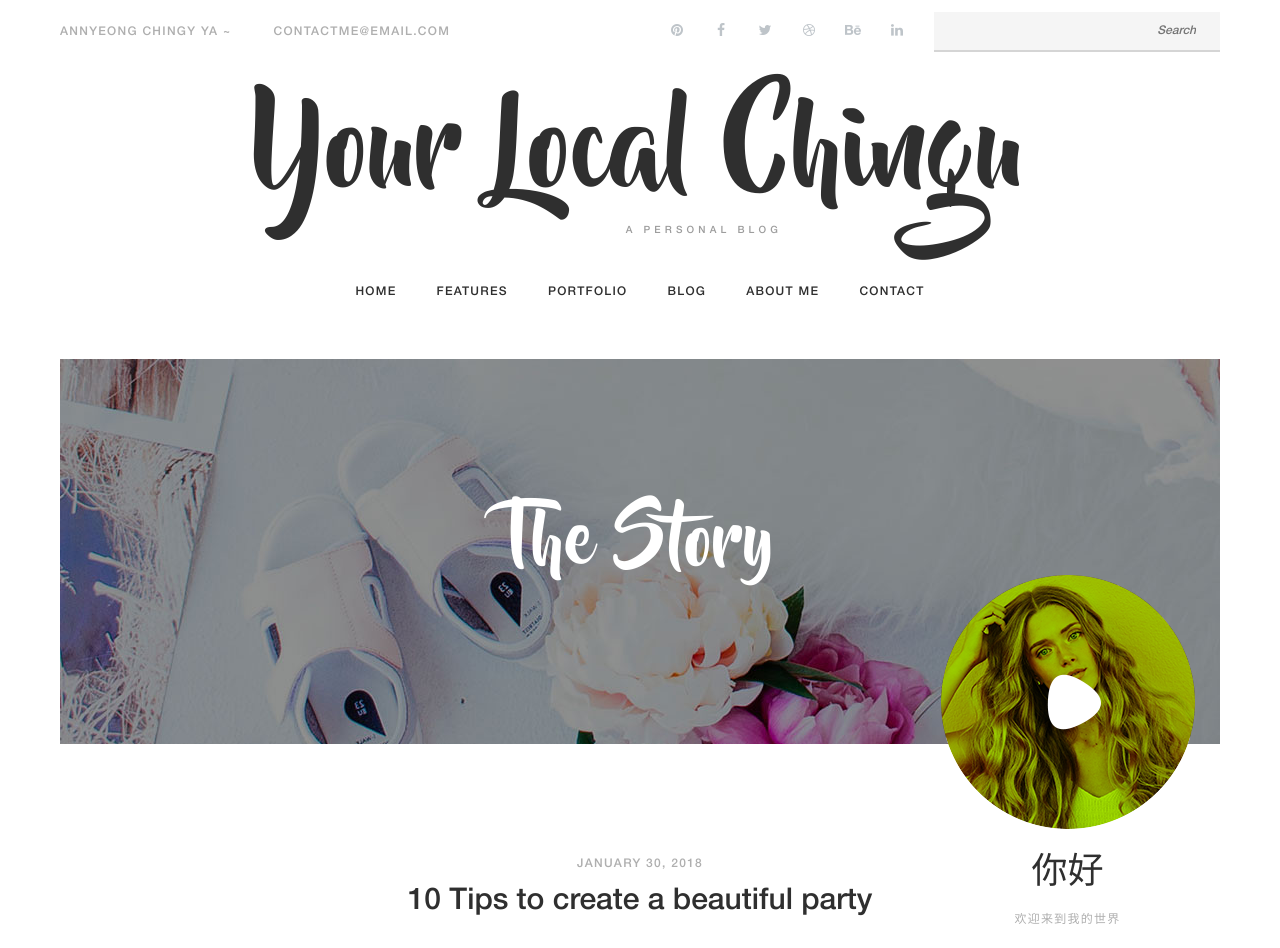
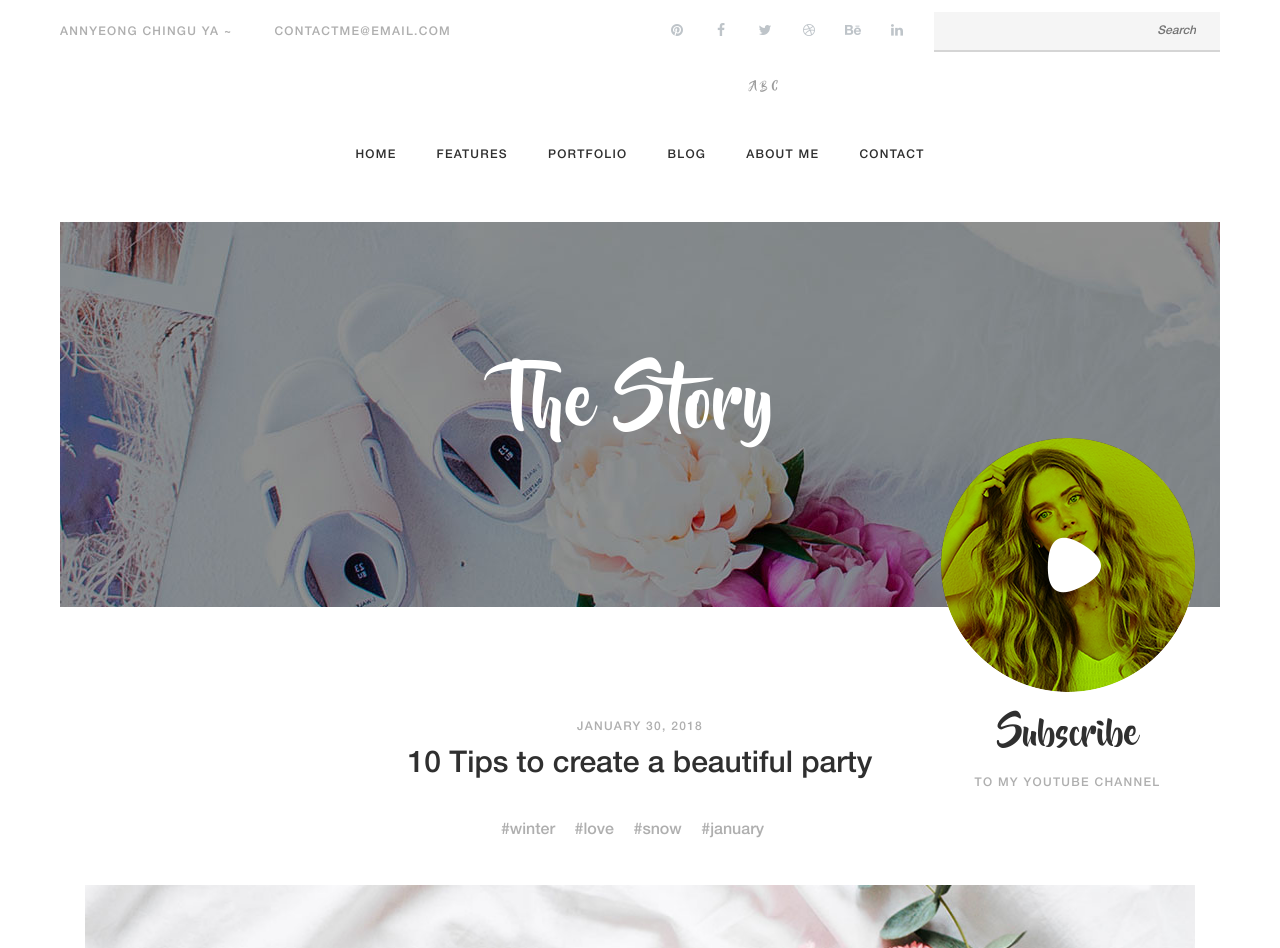
Before and after one commit to tinaphan8/tinaphan8.github.io, a plain HTML site: page blog.html in a window 1280 px wide. Shown: the top 948 px of the page. Drawn offline with Linux system fonts and the light colour scheme; files whose address does not match are found by name.

Commit message:
Update blog.html

```diff
--- a/blog.html
+++ b/blog.html
@@ -27,7 +27,7 @@
                 <div class="row">
                     <div class="col-lg-6 flex align-items-center">
                         <div class="header-bar-text d-none d-lg-block">
-                            <p>Annyeong chingy ya ~</p>
+                            <p>Annyeong chingu ya ~</p>
                         </div><!-- .header-bar-text -->
 
                         <div class="header-bar-email d-none d-lg-block">
@@ -61,8 +61,8 @@
             <div class="row">
                 <div class="col-12">
                     <div class="site-branding flex flex-column align-items-center">
-                        <h1 class="site-title"><a href="index.html" rel="home">Your Local Chingu</a></h1>
-                        <p class="site-description">A Personal Blog</p>
+                        <h1 class="site-title" Your Local Chingu</h1>
+                        <p class="site-description">ABC</p>
                     </div><!-- .site-branding -->
 
                     <nav class="site-navigation">
@@ -119,8 +119,8 @@
                     <a href="#">
                         <div class="yt-subscribe">
                             <img src="images/yt-subscribe.png" alt="Youtube Subscribe">
-                            <h3>你好</h3>
-                            <p>欢迎来到我的世界</p>
+                            <h3>Subscribe</h3>
+                            <p>To My Youtube Channel</p>
                         </div><!-- .yt-subscribe -->
                     </a>
                 </div><!-- .col -->
```
